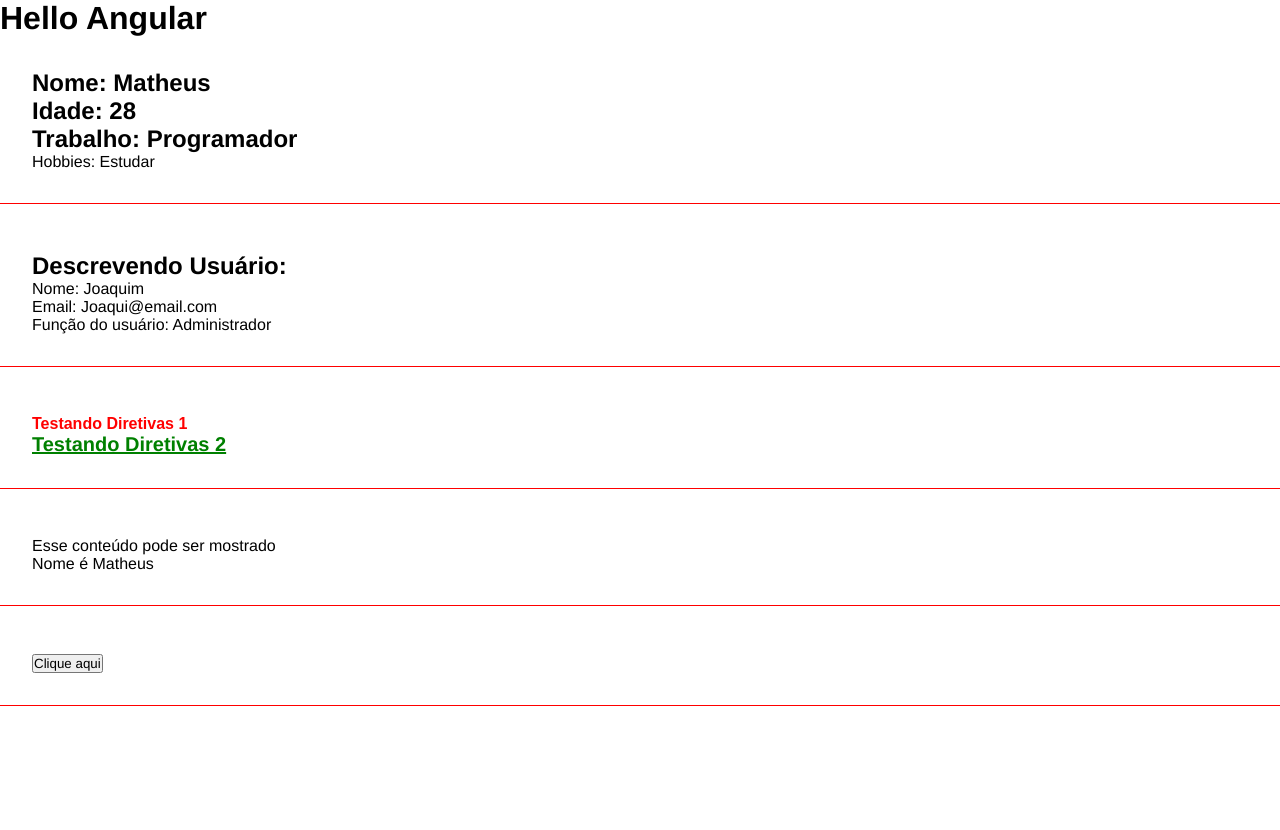
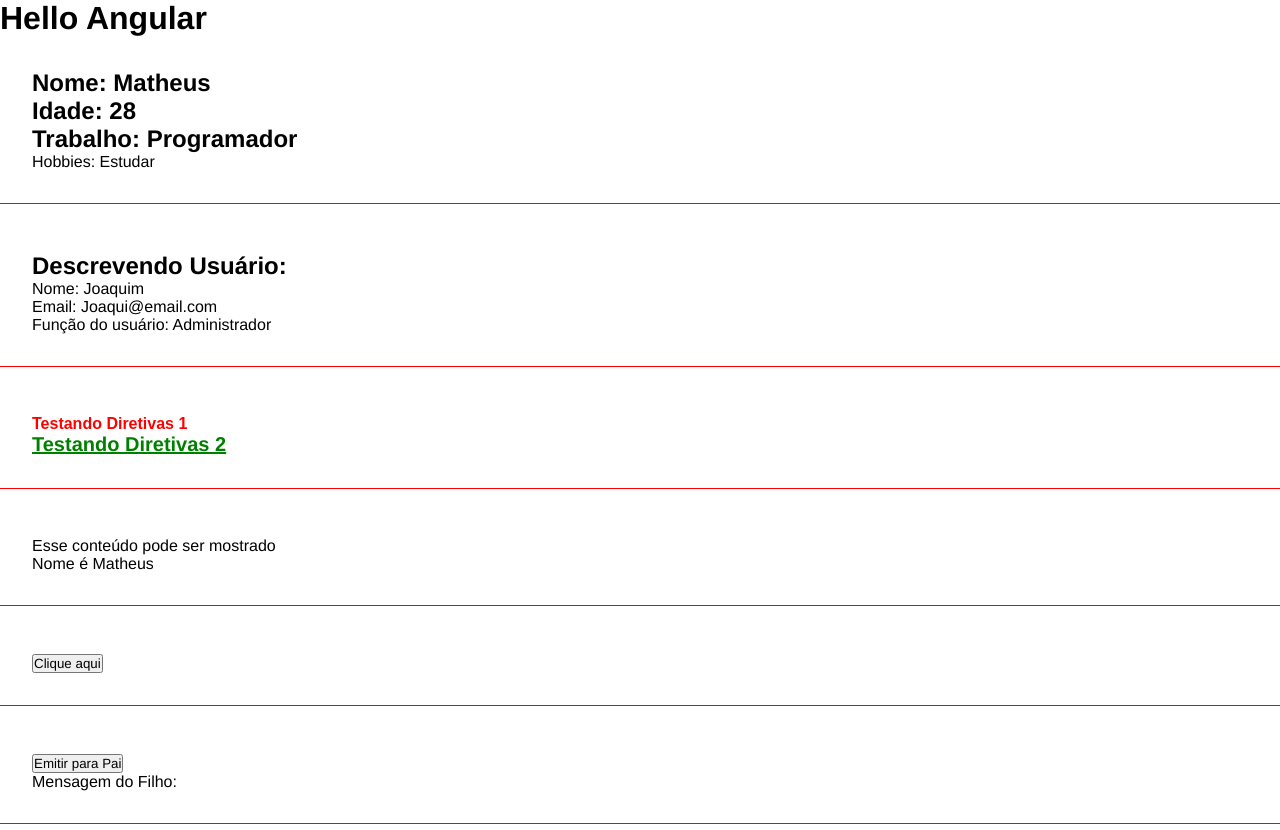
Before and after one commit to SousaMatheus/curso-angular, an Angular app: page / in a window 1280 px wide. Shown: the top 830 px of the page. Built offline with nearby package versions, Linux system fonts and the light colour scheme.

Commit message:
Adiciona componentes `Event Emitter`

```diff
--- a/src/app/app.component.html
+++ b/src/app/app.component.html
@@ -12,3 +12,4 @@
 <app-if-component></app-if-component>
 
 <app-eventos></app-eventos>
+<app-host-pai></app-host-pai>
--- a/src/app/app.module.ts
+++ b/src/app/app.module.ts
@@ -8,9 +8,11 @@ import { ParentDataComponent } from './components/children-data/parent-data.comp
 import { DirectiveComponent } from './components/directive/directive.component';
 import { IfComponentComponent } from './components/if-component/if-component.component';
 import { EventosComponent } from './eventos/eventos.component';
+import { EmitterFilhoComponent } from './components/emitter-filho/emitter-filho.component';
+import { HostPaiComponent } from './components/host-pai/host-pai.component';
 
 @NgModule({
-  declarations: [AppComponent, FirstComponentComponent, ParentDataComponent, DirectiveComponent, IfComponentComponent, EventosComponent],
+  declarations: [AppComponent, FirstComponentComponent, ParentDataComponent, DirectiveComponent, IfComponentComponent, EventosComponent, EmitterFilhoComponent, HostPaiComponent],
   imports: [BrowserModule, AppRoutingModule],
   providers: [],
   bootstrap: [AppComponent],
--- /dev/null
+++ b/src/app/components/emitter-filho/emitter-filho.component.html
@@ -0,0 +1 @@
+<button (click)="eventEmitter()">Emitir para Pai</button>
--- /dev/null
+++ b/src/app/components/emitter-filho/emitter-filho.component.ts
@@ -0,0 +1,18 @@
+import { Component, OnInit, Output, EventEmitter } from '@angular/core';
+
+@Component({
+  selector: 'app-emitter-filho',
+  templateUrl: './emitter-filho.component.html',
+  styleUrls: ['./emitter-filho.component.css'],
+})
+export class EmitterFilhoComponent implements OnInit {
+  constructor() {}
+
+  ngOnInit(): void {}
+
+  @Output() enviarMensagem: EventEmitter<string> = new EventEmitter<string>();
+
+  eventEmitter() {
+    this.enviarMensagem.emit('Olá Pai');
+  }
+}
--- /dev/null
+++ b/src/app/components/host-pai/host-pai.component.html
@@ -0,0 +1,6 @@
+<div class="classe">
+  <app-emitter-filho (enviarMensagem)="escutarMensagem($event)">
+  </app-emitter-filho>
+  <br />
+  <p>Mensagem do Filho: {{ mensagem }}</p>
+</div>
--- /dev/null
+++ b/src/app/components/host-pai/host-pai.component.ts
@@ -0,0 +1,16 @@
+import { Component, OnInit } from '@angular/core';
+
+@Component({
+  selector: 'app-host-pai',
+  templateUrl: './host-pai.component.html',
+  styleUrls: ['./host-pai.component.css'],
+})
+export class HostPaiComponent implements OnInit {
+  constructor() {}
+
+  ngOnInit(): void {}
+  mensagem: string = '';
+  escutarMensagem(msg: string) {
+    this.mensagem = msg;
+  }
+}
```
Also changed, not shown: src/app/components/emitter-filho/emitter-filho.component.css (added), src/app/components/host-pai/host-pai.component.css (added), 2 other files (tests, documents, lock files or other folders).
